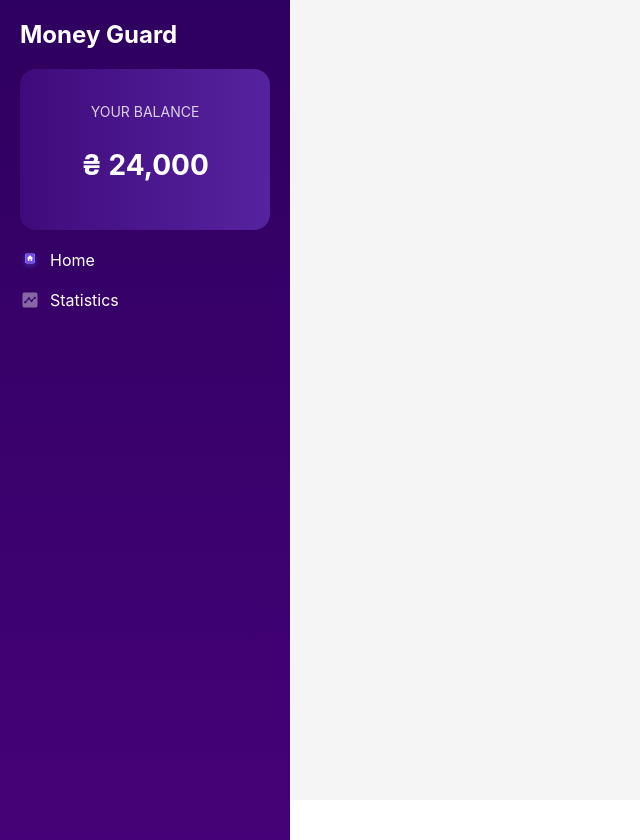
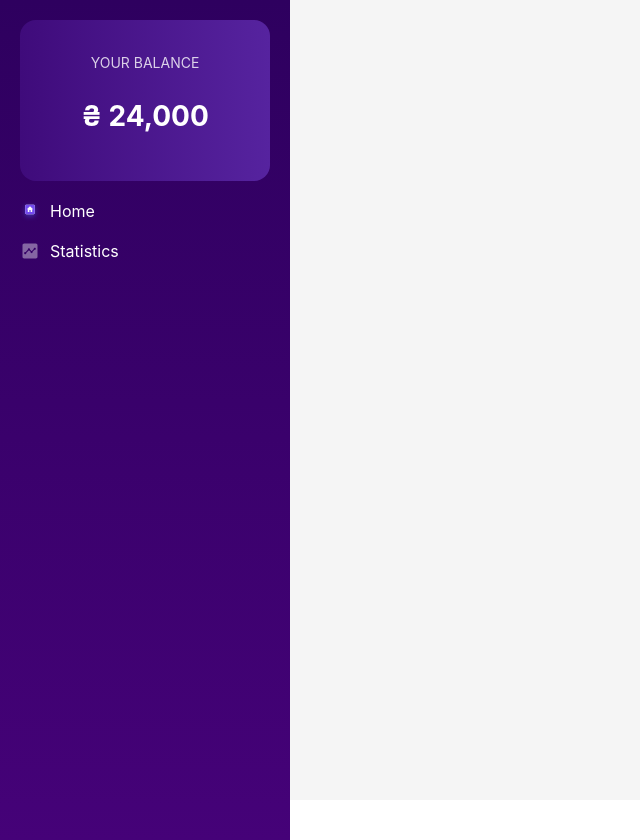
Before and after one commit to renaerdelyi/MoneyGuard, a React (Create React App) app: page / in a window 1280 px wide. Shown: the whole page, without its empty margins (0-640 px from the left). Built offline with nearby package versions, Linux system fonts and the light colour scheme.

Commit message:
Update Sidebar.jsx

```diff
--- a/src/components/Sidebar/Sidebar.jsx
+++ b/src/components/Sidebar/Sidebar.jsx
@@ -8,7 +8,6 @@ import Balance from '../Balance/Balance';
 const Sidebar = () => {
   return (
     <aside className={styles.sidebar}>
-      <div className={styles.logo}>Money Guard</div>
       <Balance />
 
       <nav className={styles.nav}>
```
